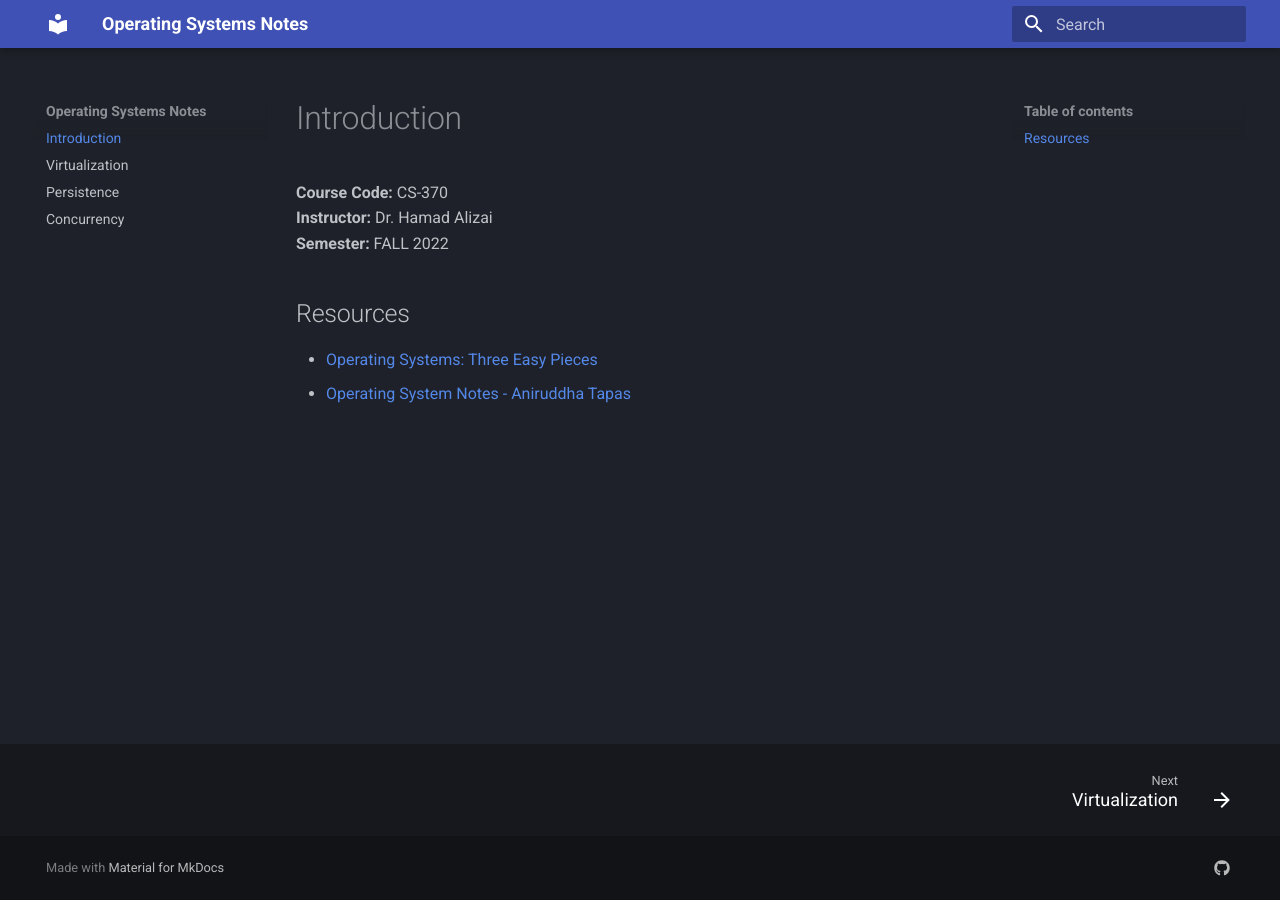
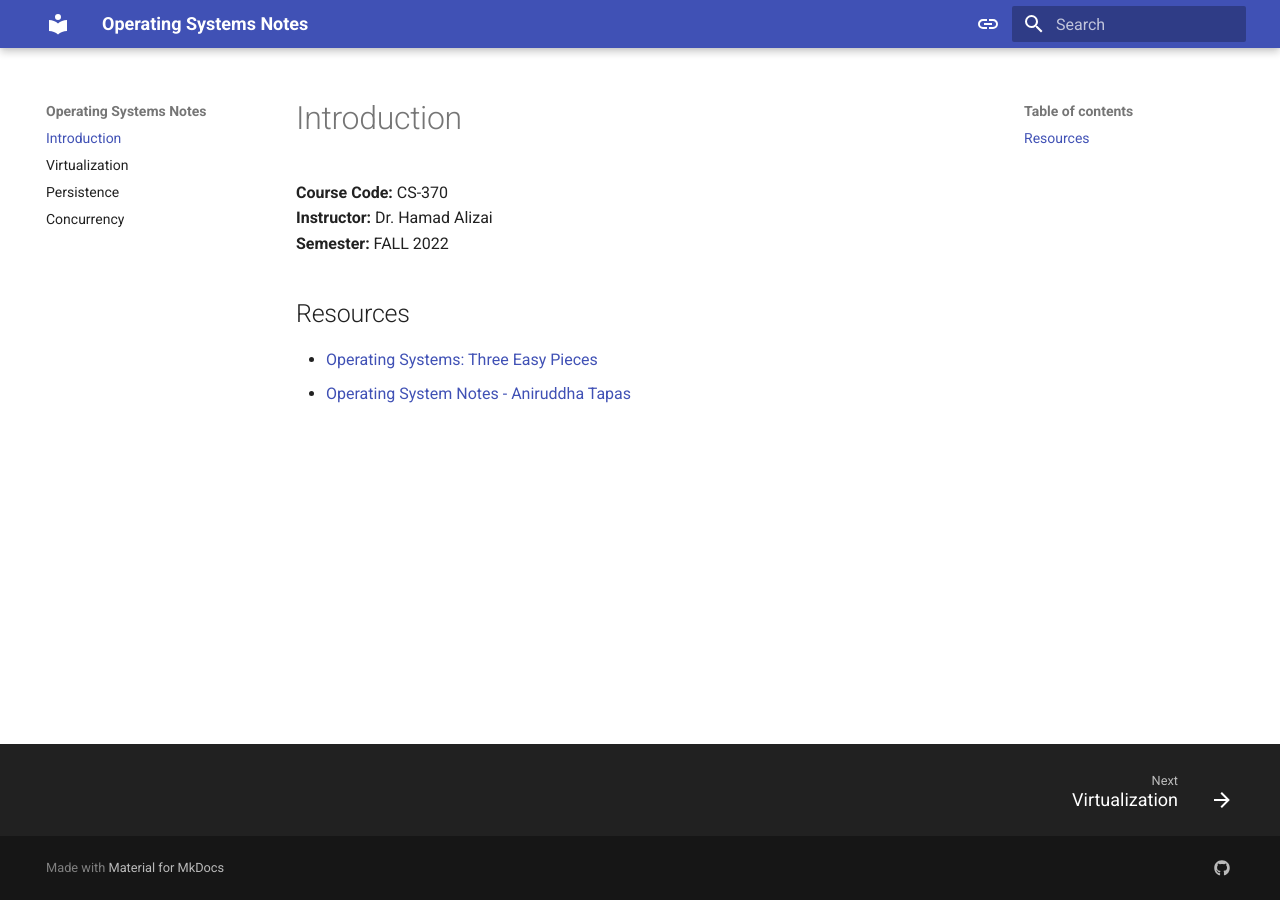
Before and after one commit to millionhz/operating-systems-notes, an MkDocs documentation site: the page built from docs/index.md, in a window 1280 px wide. Built offline with MkDocs 1.6.1 and Material for MkDocs 9.7.7, drawn with Linux system fonts in a browser that asks for light colours.

Commit message:
add theme toggle

```diff
--- a/mkdocs.yml
+++ b/mkdocs.yml
@@ -3,7 +3,25 @@
 theme:
   name: material
   palette:
-    scheme: slate
+    - media: "(prefers-color-scheme)"
+      toggle:
+        icon: material/link
+        name: Switch to light mode
+    - media: "(prefers-color-scheme: light)"
+      scheme: default
+      primary: indigo
+      accent: indigo
+      toggle:
+        icon: material/toggle-switch
+        name: Switch to dark mode
+    - media: "(prefers-color-scheme: dark)"
+      scheme: slate
+      primary: black
+      accent: indigo
+      toggle:
+        icon: material/toggle-switch-off
+        name: Switch to system preference
+
   features:
     - navigation.footer
 
```
